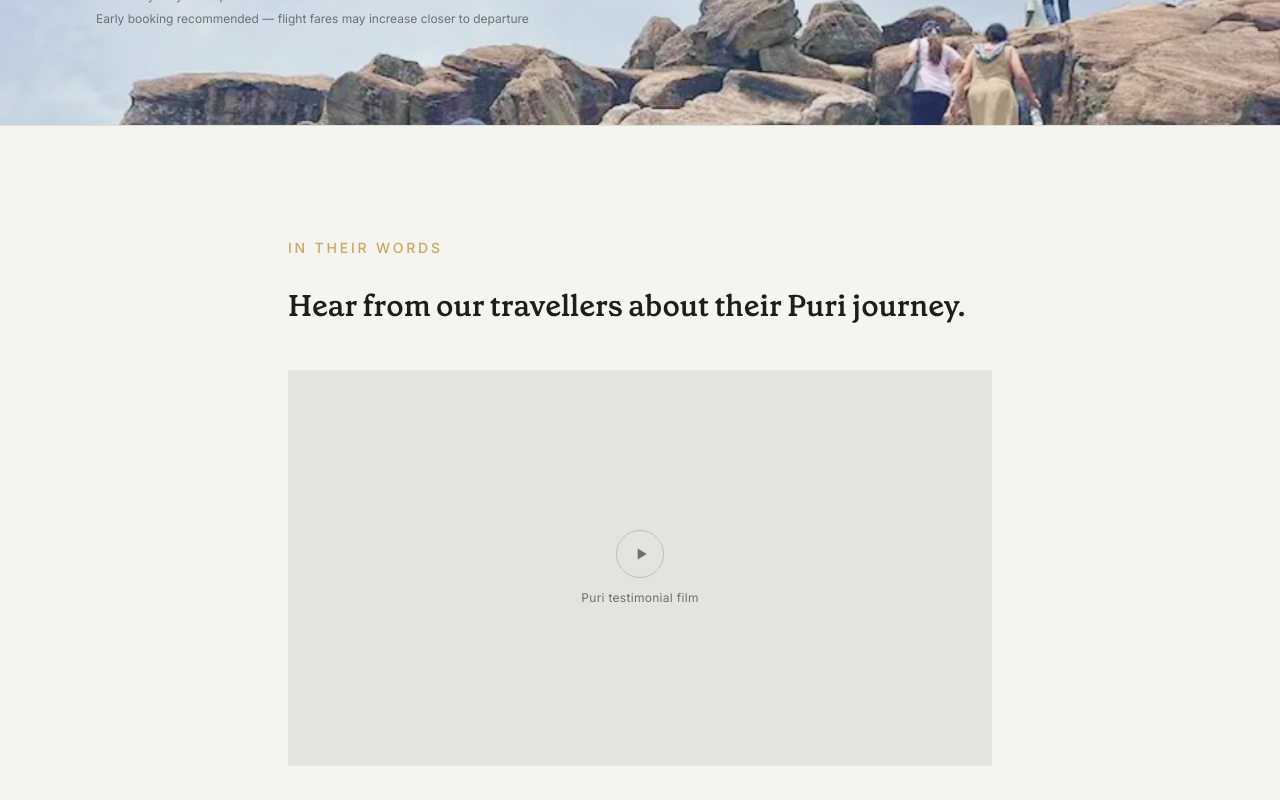
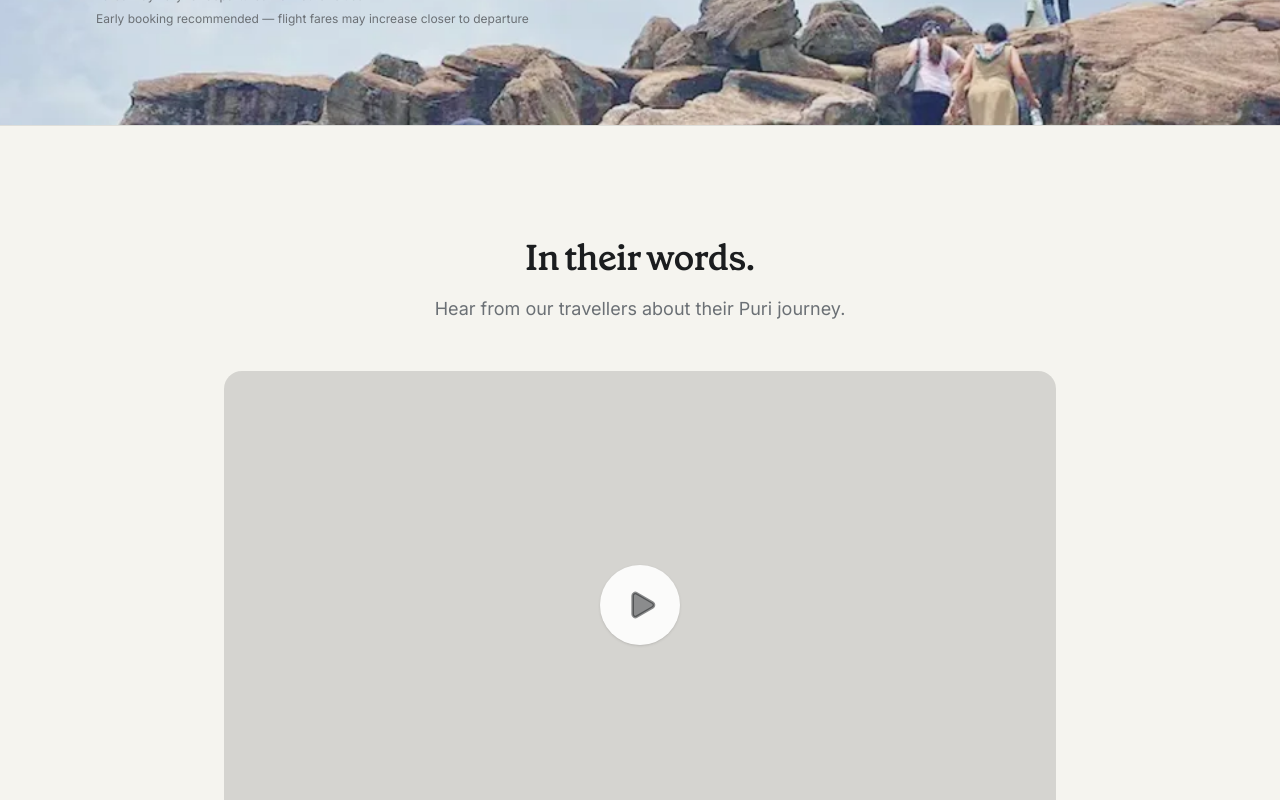
Before and after one commit to ServerlessTushar/sairr-website, a Next.js app: page /experiences/puri in a window 1280 px wide. Shown: the part 4380-5180 px from the top of the page. Built offline with nearby package versions, Linux system fonts and the light colour scheme.

Commit message:
puriwords section redesigned and made reusable

```diff
--- a/src/app/experiences/puri/page.tsx
+++ b/src/app/experiences/puri/page.tsx
@@ -8,6 +8,7 @@ import { puriIncludedSectionData } from "@/components/puri/puriIncludedData";
 import { PuriDates } from "@/components/puri/PuriDates";
 import { puriDatesSectionData } from "@/components/puri/puriDatesData";
 import { PuriWords } from "@/components/puri/PuriWords";
+import { puriWordsSectionData } from "@/components/puri/puriWordsData";
 import { PuriFaqs } from "@/components/puri/PuriFaqs";
 import { PuriCta } from "@/components/puri/PuriCta";
 import { PuriStickyBar } from "@/components/puri/PuriStickyBar";
@@ -64,7 +65,7 @@ export default function PuriExperiencePage() {
           <PuriItinerary heading="Four Days" carouselData={puriItineraryData} />
           <PuriIncluded {...puriIncludedSectionData} />
           <PuriDates {...puriDatesSectionData} />
-          <PuriWords />
+          <PuriWords {...puriWordsSectionData} />
           <PuriFaqs />
           <PuriCta />
           <PuriStickyBar />
--- a/src/components/puri/PuriWords.tsx
+++ b/src/components/puri/PuriWords.tsx
@@ -1,36 +1,10 @@
-import { FadeIn } from "@/components/shared/FadeIn";
-import { PlaceholderVideo } from "@/components/shared/PlaceholderVideo";
-import { puriTestimonialYoutubeId } from "@/data/puri";
+import {
+  TestimonialVideoSection,
+  type TestimonialVideoSectionProps,
+} from "@/components/shared/TestimonialVideoSection";
 
-export function PuriWords() {
-  return (
-    <section className="border-t border-charcoal/10 bg-mist">
-      <div className="mx-auto max-w-3xl px-4 py-20 sm:px-6 lg:px-8 lg:py-28">
-        <FadeIn>
-          <p className="text-sm font-medium uppercase tracking-[0.2em] text-gold">
-            In their words
-          </p>
-          <p className="mt-6 font-heading text-2xl font-semibold leading-relaxed text-charcoal sm:text-3xl">
-            Hear from our travellers about their Puri journey.
-          </p>
-        </FadeIn>
+export type PuriWordsProps = TestimonialVideoSectionProps;
 
-        <FadeIn className="mt-10" delay={0.08}>
-          {puriTestimonialYoutubeId ? (
-            <div className="relative aspect-video overflow-hidden bg-charcoal">
-              <iframe
-                className="absolute inset-0 h-full w-full"
-                src={`https://www.youtube.com/embed/${puriTestimonialYoutubeId}`}
-                title="Puri traveller film"
-                allow="accelerometer; autoplay; clipboard-write; encrypted-media; gyroscope; picture-in-picture"
-                allowFullScreen
-              />
-            </div>
-          ) : (
-            <PlaceholderVideo label="Puri testimonial film" />
-          )}
-        </FadeIn>
-      </div>
-    </section>
-  );
+export function PuriWords(props: PuriWordsProps) {
+  return <TestimonialVideoSection {...props} />;
 }
--- /dev/null
+++ b/src/components/puri/puriWordsData.tsx
@@ -0,0 +1,9 @@
+import type { PuriWordsProps } from "@/components/puri/PuriWords";
+import { puriTestimonialYoutubeId } from "@/data/puri";
+
+export const puriWordsSectionData: PuriWordsProps = {
+  heading: "In their words.",
+  para: "Hear from our travellers about their Puri journey.",
+  videoUrl: puriTestimonialYoutubeId,
+  videoTitle: "Puri traveller film",
+};
--- /dev/null
+++ b/src/components/shared/LazyYouTubeEmbed.tsx
@@ -0,0 +1,97 @@
+"use client";
+
+import { useState } from "react";
+import { Play } from "lucide-react";
+import {
+  getYouTubeThumbnailUrl,
+  getYouTubeVideoId,
+} from "@/lib/youtube";
+import { cn } from "@/lib/utils";
+
+type LazyYouTubeEmbedProps = {
+  videoUrl: string;
+  title: string;
+  className?: string;
+};
+
+function VideoPlaceholder({ title }: { title: string }) {
+  return (
+    <div
+      className="relative flex aspect-video items-center justify-center overflow-hidden rounded-2xl bg-charcoal/15"
+      role="img"
+      aria-label={title}
+    >
+      <span
+        className="flex size-16 items-center justify-center rounded-full bg-white/90 text-charcoal/50 shadow-sm sm:size-20"
+        aria-hidden
+      >
+        <Play className="ml-1 size-7 fill-current sm:size-8" />
+      </span>
+    </div>
+  );
+}
+
+export function LazyYouTubeEmbed({
+  videoUrl,
+  title,
+  className,
+}: LazyYouTubeEmbedProps) {
+  const [isPlaying, setIsPlaying] = useState(false);
+  const videoId = getYouTubeVideoId(videoUrl);
+
+  if (!videoId) {
+    return <VideoPlaceholder title={title} />;
+  }
+
+  if (!isPlaying) {
+    return (
+      <button
+        type="button"
+        onClick={() => setIsPlaying(true)}
+        className={cn(
+          "group relative aspect-video w-full overflow-hidden rounded-2xl bg-charcoal/15",
+          className,
+        )}
+        aria-label={`Play video: ${title}`}
+      >
+        <img
+          src={getYouTubeThumbnailUrl(videoId)}
+          alt=""
+          loading="lazy"
+          decoding="async"
+          className="absolute inset-0 h-full w-full object-cover transition-transform duration-300 group-hover:scale-[1.02]"
+        />
+        <span
+          className="absolute inset-0 bg-charcoal/20 transition-colors group-hover:bg-charcoal/30"
+          aria-hidden
+        />
+        <span
+          className="absolute inset-0 flex items-center justify-center"
+          aria-hidden
+        >
+          <span className="flex size-16 items-center justify-center rounded-full bg-white/90 text-charcoal shadow-md transition-transform duration-300 group-hover:scale-105 sm:size-20">
+            <Play className="ml-1 size-7 fill-current sm:size-8" />
+          </span>
+        </span>
+      </button>
+    );
+  }
+
+  return (
+    <div
+      className={cn(
+        "relative aspect-video overflow-hidden rounded-2xl bg-charcoal",
+        className,
+      )}
+    >
+      <iframe
+        className="absolute inset-0 h-full w-full"
+        src={`https://www.youtube-nocookie.com/embed/${videoId}?autoplay=1`}
+        title={title}
+        loading="lazy"
+        allow="accelerometer; autoplay; clipboard-write; encrypted-media; gyroscope; picture-in-picture; web-share"
+        allowFullScreen
+      />
+    </div>
+  );
+}
--- /dev/null
+++ b/src/components/shared/TestimonialVideoSection.tsx
@@ -0,0 +1,40 @@
+import { LazyYouTubeEmbed } from "@/components/shared/LazyYouTubeEmbed";
+import { cn } from "@/lib/utils";
+
+export type TestimonialVideoSectionProps = {
+  heading: string;
+  para: string;
+  videoUrl?: string;
+  videoTitle?: string;
+  className?: string;
+};
+
+export function TestimonialVideoSection({
+  heading,
+  para,
+  videoUrl = "",
+  videoTitle,
+  className,
+}: TestimonialVideoSectionProps) {
+  const resolvedTitle = videoTitle ?? heading;
+
+  return (
+    <section className={cn("border-t border-charcoal/10 bg-mist", className)}>
+      <div className="mx-auto max-w-4xl px-4 py-16 text-center sm:px-6 sm:py-20 lg:px-8 lg:py-28">
+        <h2 className="font-heading text-3xl font-semibold tracking-tight text-charcoal sm:text-4xl">
+          {heading}
+        </h2>
+        <p className="mx-auto mt-4 max-w-2xl text-base leading-relaxed text-slate sm:text-lg">
+          {para}
+        </p>
+
+        <div className="mt-8 sm:mt-10 lg:mt-12">
+          <LazyYouTubeEmbed
+            videoUrl={videoUrl}
+            title={resolvedTitle}
+          />
+        </div>
+      </div>
+    </section>
+  );
+}
--- /dev/null
+++ b/src/lib/youtube.ts
@@ -0,0 +1,41 @@
+export function getYouTubeVideoId(url: string): string | null {
+  const trimmed = url.trim();
+  if (!trimmed) return null;
+
+  if (/^[a-zA-Z0-9_-]{11}$/.test(trimmed)) {
+    return trimmed;
+  }
+
+  try {
+    const parsed = new URL(trimmed);
+
+    if (parsed.hostname === "youtu.be") {
+      return parsed.pathname.slice(1).split("/")[0] || null;
+    }
+
+    if (
+      parsed.hostname === "www.youtube.com" ||
+      parsed.hostname === "youtube.com" ||
+      parsed.hostname === "www.youtube-nocookie.com" ||
+      parsed.hostname === "youtube-nocookie.com"
+    ) {
+      if (parsed.pathname.startsWith("/embed/")) {
+        return parsed.pathname.split("/")[2] ?? null;
+      }
+
+      if (parsed.pathname.startsWith("/shorts/")) {
+        return parsed.pathname.split("/")[2] ?? null;
+      }
+
+      return parsed.searchParams.get("v");
+    }
+  } catch {
+    return null;
+  }
+
+  return null;
+}
+
+export function getYouTubeThumbnailUrl(videoId: string) {
+  return `https://i.ytimg.com/vi/${videoId}/hqdefault.jpg`;
+}
```
